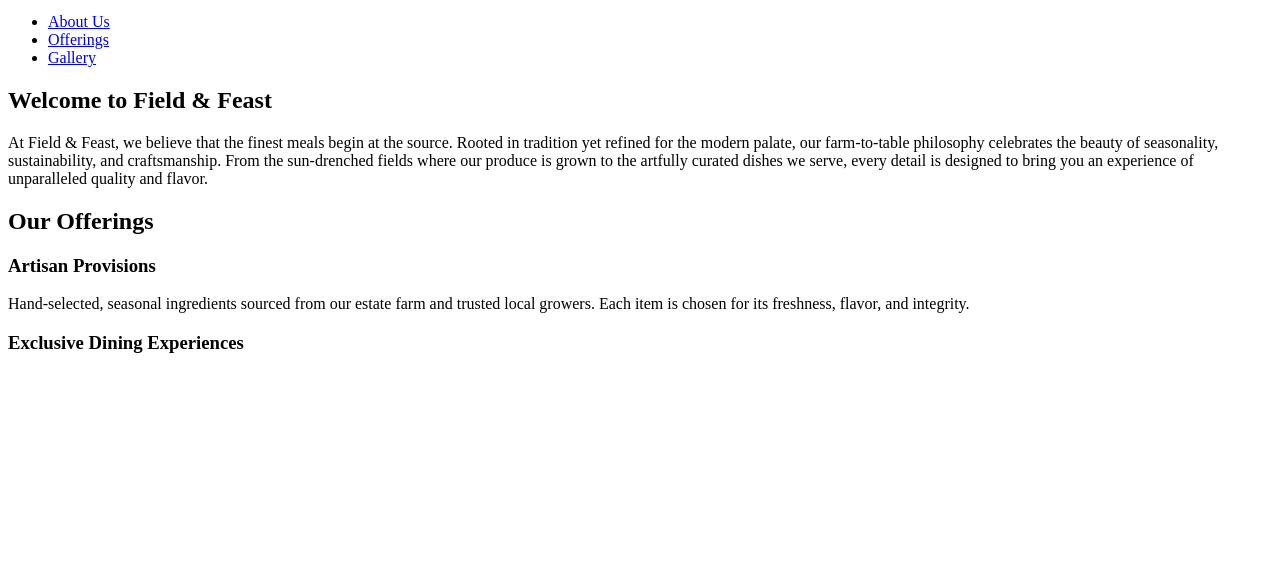
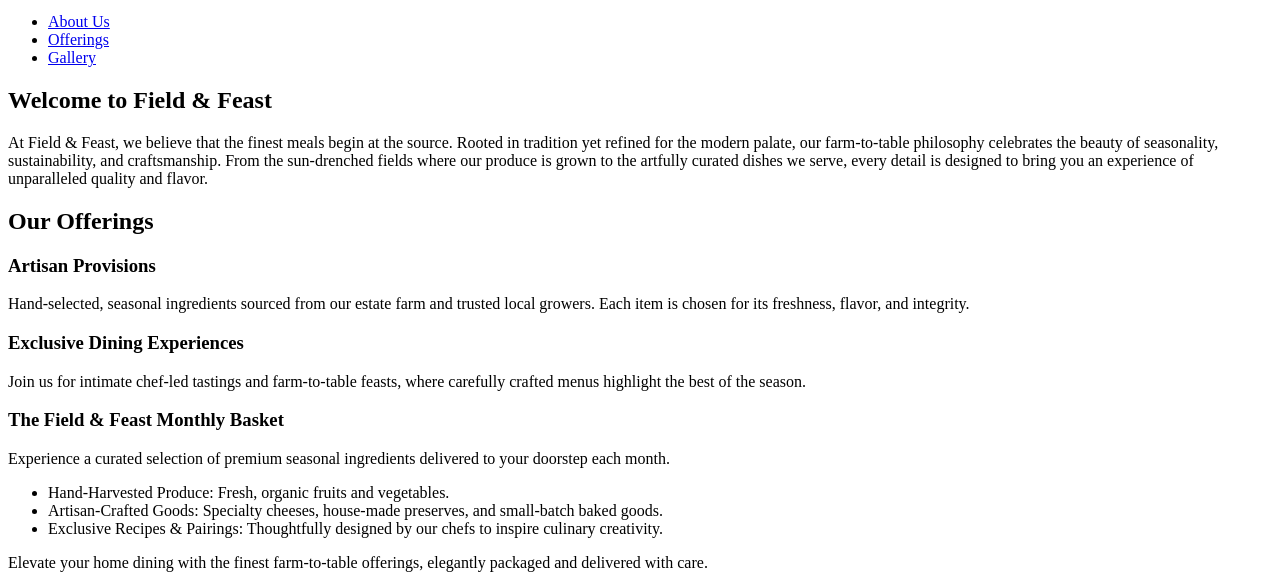
Before and after one commit to batterycemetery/field-and-feast, a plain HTML site: page index.html in a window 1280 px wide. Shown: the part 713-1301 px from the top of the page. Before the commit the page ends 1086 px from the top, so only its background shows below. Drawn offline with Linux system fonts and the light colour scheme.

Commit message:
Update index.html

```diff
--- a/index.html
+++ b/index.html
@@ -33,11 +33,21 @@
             </div>
             <div>
                 <h3>Exclusive Dining Experiences</h3>
+                <p>Join us for intimate chef-led tastings and farm-to-table feasts, where carefully crafted menus highlight the best of the season.</p>
             </div>
+            <div>
+                <h3>The Field & Feast Monthly Basket</h3>
+                <p>Experience a curated selection of premium seasonal ingredients delivered to your doorstep each month.</p>
+                <ul>
+                    <li>Hand-Harvested Produce: Fresh, organic fruits and vegetables.</li>
+                    <li>Artisan-Crafted Goods: Specialty cheeses, house-made preserves, and small-batch baked goods.</li>
+                    <li>Exclusive Recipes & Pairings: Thoughtfully designed by our chefs to inspire culinary creativity.</li>
+                </ul>
+                <p>Elevate your home dining with the finest farm-to-table offerings, elegantly packaged and delivered with care.</p>
+            </div>
+    </section>
 
-
-
-    </section>
+    <section id="gallery"></section>
 
 
 
```
